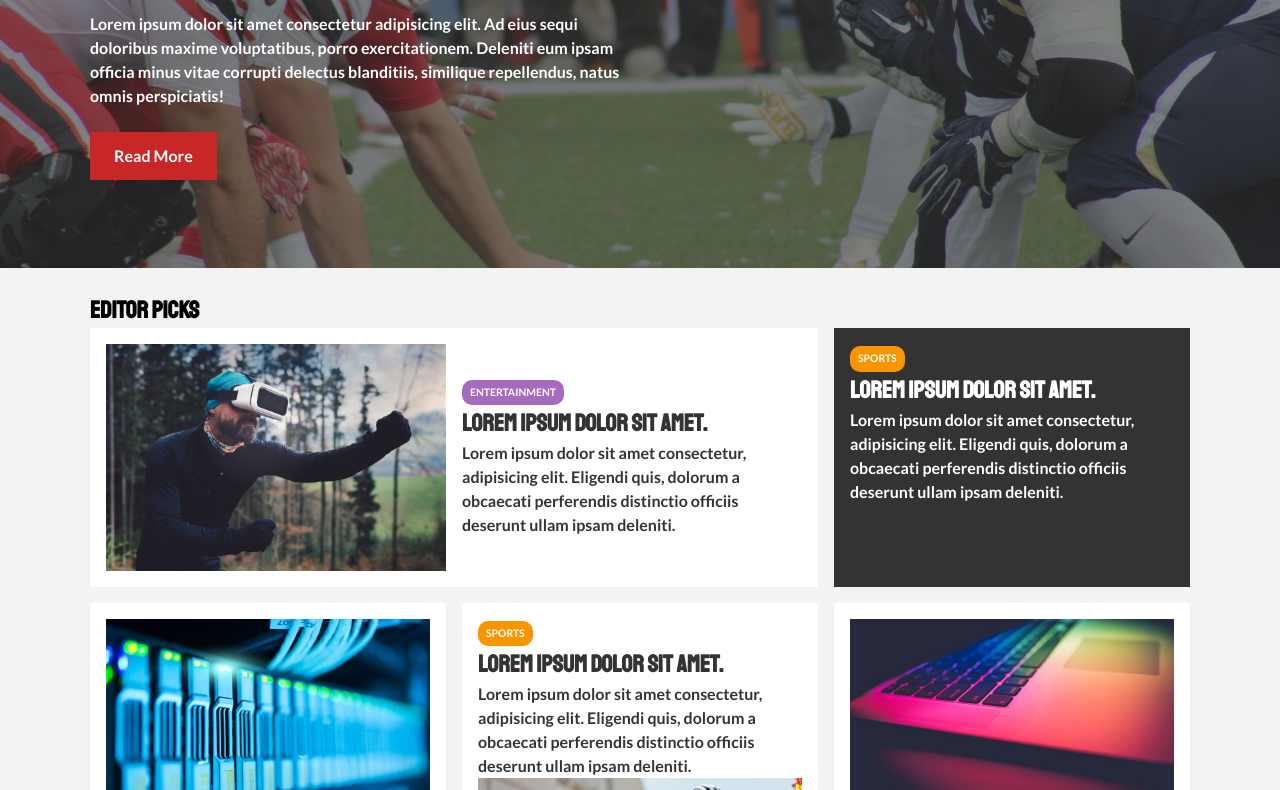
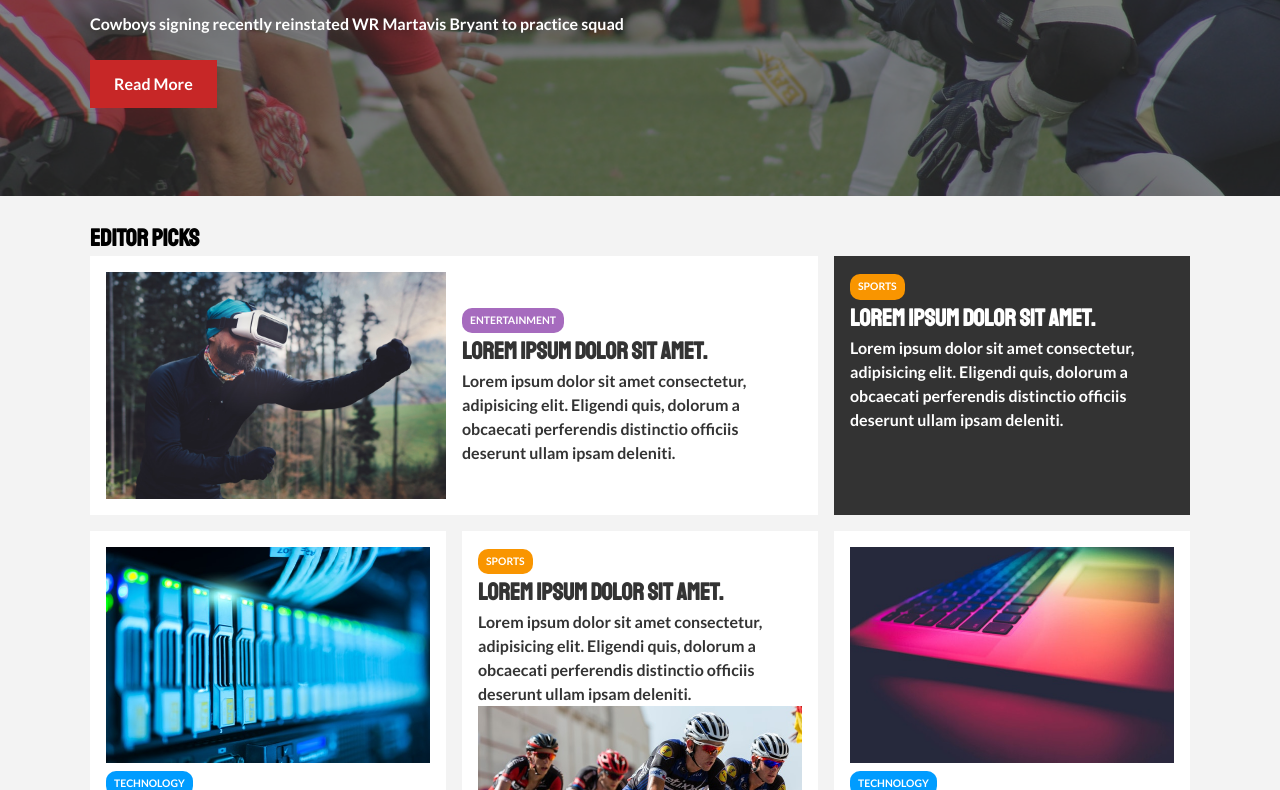
Before and after one commit to MickyQu35t/newsgrid, a plain HTML site: page index.html in a window 1280 px wide. Shown: the part 241-1031 px from the top of the page. Drawn offline with Linux system fonts and the light colour scheme.

```diff
--- a/index.html
+++ b/index.html
@@ -34,7 +34,7 @@
         <div class="showcase-content py-3">
           <div class="category category-sports">SPORTS</div>
           <h1>SOME SPORTS ARTICLE</h1>
-          <p class= "py-1">Lorem ipsum dolor sit amet consectetur adipisicing elit. Ad eius sequi doloribus maxime voluptatibus, porro exercitationem. Deleniti eum ipsam officia minus vitae corrupti delectus blanditiis, similique repellendus, natus omnis perspiciatis!</p>
+          <p class= "py-1">Cowboys signing recently reinstated WR Martavis Bryant to practice squad</p>
           <a href="article.html" class="btn btn-primary">Read More</a>
         </div>
       </div>
```
